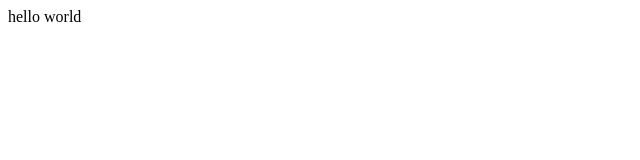
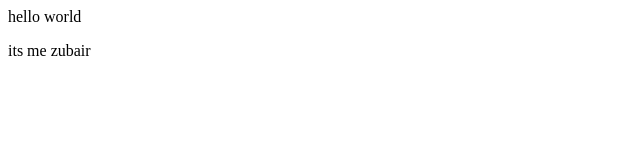
Before and after one commit to Zubair123231/apnacollege-demo, a plain HTML site: page index.html in a window 1280 px wide. Shown: the full height of the page, 0-640 px from the left. Drawn offline with Linux system fonts and the light colour scheme.

Commit message:
change done

```diff
--- a/index.html
+++ b/index.html
@@ -1 +1,2 @@
 <p>hello world</p>
+<p>its me zubair</p>
```
